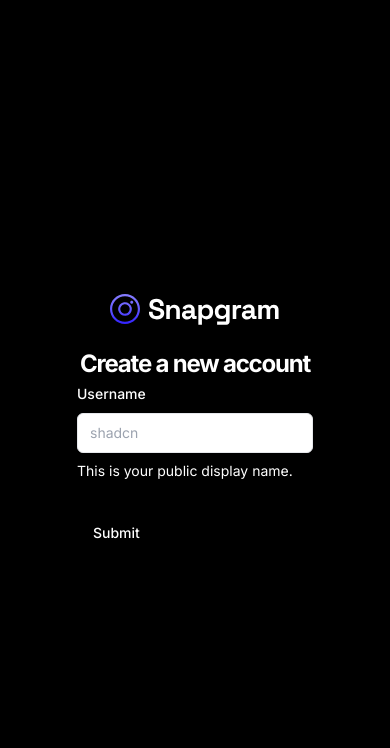
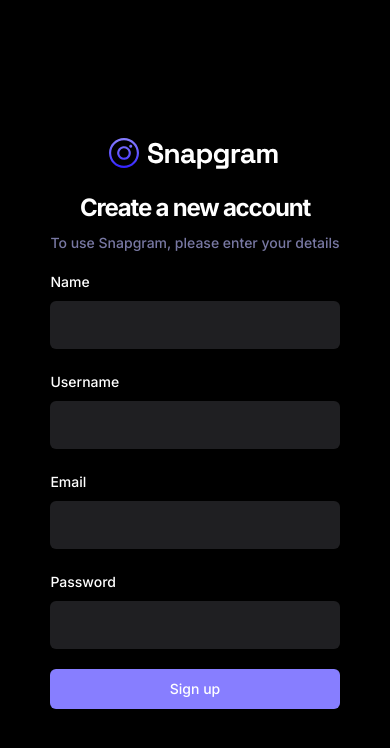
Before and after one commit to Peterjoseph489/Snapgram, a React (Vite) app: page /sign-up in a window 390 px wide. Shown: the top 748 px of the page. Built offline with nearby package versions, Linux system fonts and the light colour scheme.

Commit message:
continous learning

```diff
--- a/src/_auth/forms/SignupForm.tsx
+++ b/src/_auth/forms/SignupForm.tsx
@@ -9,9 +9,13 @@
 import { useForm } from "react-hook-form"
 import { SignupValidation } from "@/lib/validation"
 import * as z from "zod"
+import Loader from "@/components/shared/Loader"
 
 
 const SignupForm = () => {
+  const isLoading = false;
+
+
   // 1. Define your form.
   const form = useForm<z.infer<typeof SignupValidation>>({
     resolver: zodResolver(SignupValidation),
@@ -36,12 +40,22 @@
         <img src="/assets/images/logo.svg" alt="logo" />
 
         <h2 className="h3-bold md:h2-bold pt-5 sm:pt-12">Create a new account</h2>
-      </div>
+        <p className="text-light-3 small-medium md:base-regular mt-2">To use Snapgram, please enter your details</p>
 
-
-
-
-      <form onSubmit={form.handleSubmit(onSubmit)} className="space-y-8">
+        <form onSubmit={form.handleSubmit(onSubmit)} className="flex flex-col gap-5 w-full mt-4">
+          <FormField
+            control={form.control}
+            name="name"
+            render={({ field }) => (
+              <FormItem>
+                <FormLabel>Name</FormLabel>
+                <FormControl>
+                  <Input type="text" className="shad-input" {...field} />
+                </FormControl>
+                <FormMessage />
+              </FormItem>
+            )}
+          />
           <FormField
             control={form.control}
             name="username"
@@ -49,17 +63,47 @@
               <FormItem>
                 <FormLabel>Username</FormLabel>
                 <FormControl>
-                <Input placeholder="shadcn" {...field} />
+                  <Input type="text" className="shad-input" {...field} />
                 </FormControl>
-              <FormDescription>
-                This is your public display name.
-              </FormDescription>
                 <FormMessage />
               </FormItem>
             )}
           />
-        <Button type="submit">Submit</Button>
+          <FormField
+            control={form.control}
+            name="email"
+            render={({ field }) => (
+              <FormItem>
+                <FormLabel>Email</FormLabel>
+                <FormControl>
+                  <Input type="email" className="shad-input" {...field} />
+                </FormControl>
+                <FormMessage />
+              </FormItem>
+            )}
+          />
+          <FormField
+            control={form.control}
+            name="password"
+            render={({ field }) => (
+              <FormItem>
+                <FormLabel>Password</FormLabel>
+                <FormControl>
+                  <Input type="password" className="shad-input" {...field} />
+                </FormControl>
+                <FormMessage />
+              </FormItem>
+            )}
+          />
+          <Button type="submit" className="shad-button_primary">
+            {isLoading ? (
+              <div className="flex-center gap-2">
+                <Loader />Loading...
+              </div>
+            ): "Sign up"}
+          </Button>
         </form>
+      </div>
     </Form>
   )
 }
--- /dev/null
+++ b/src/components/shared/Loader.tsx
@@ -0,0 +1,16 @@
+import React from 'react'
+
+const Loader = () => {
+  return (
+    <div className='flex-center w-full'>
+        <img
+        src="/assets/icons/loader.svg"
+        alt="loader"
+        width={24}
+        height={24}
+        />
+    </div>
+  )
+}
+
+export default Loader
```
Lines whose indentation alone changed are shown as unchanged.
